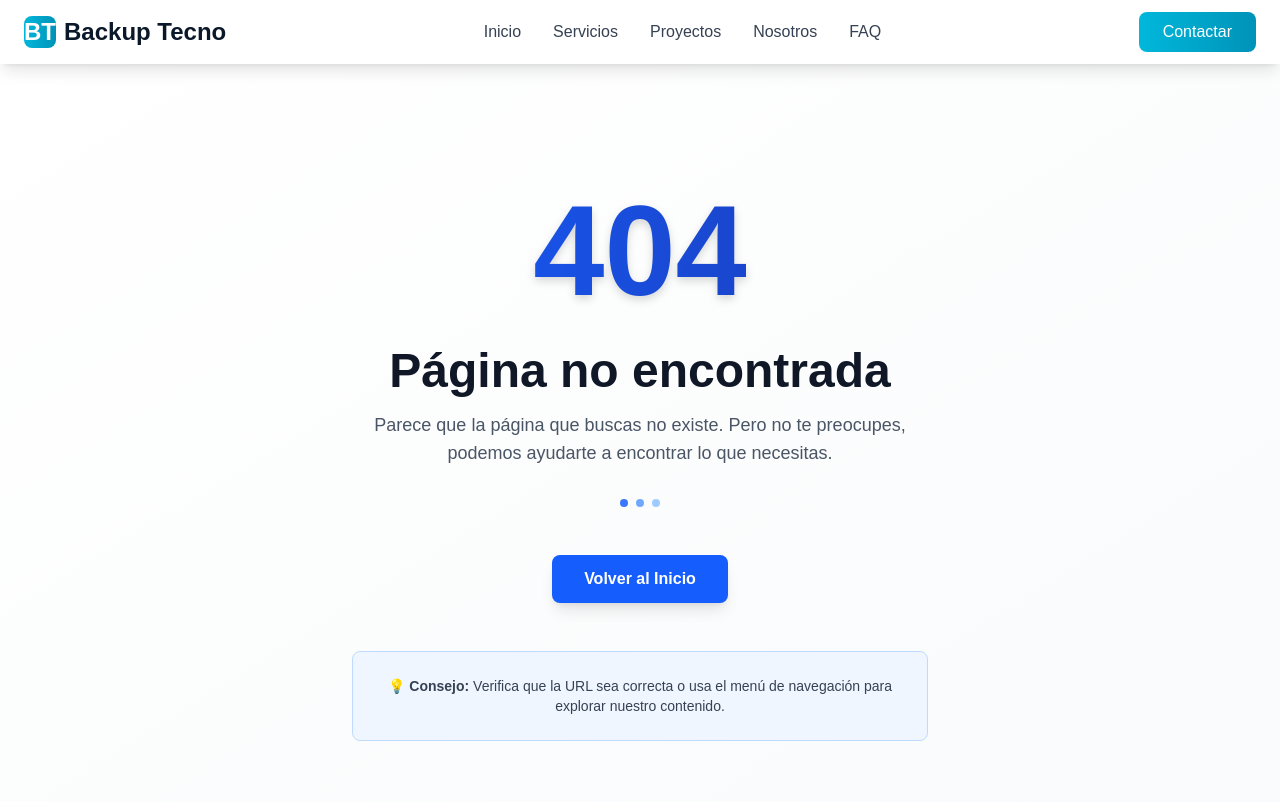
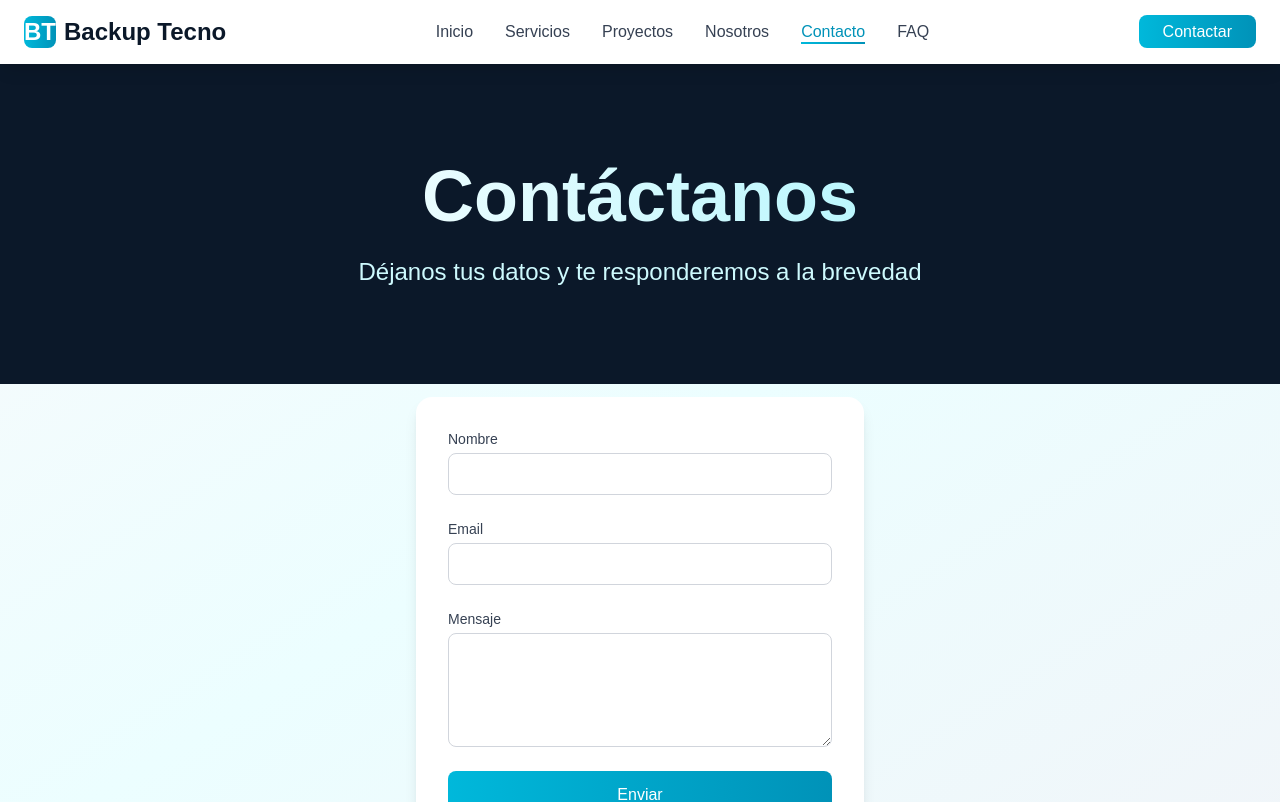
Before and after one commit to JPGenaro/BackupTecno, a Next.js app in the folder frontend/: page /contacto in a window 1280 px wide. Before the commit this address had no page. Shown: the top 802 px of the page. Built offline with nearby package versions, Linux system fonts and the light colour scheme.

Commit message:
Subo contacto

```diff
--- a/frontend/package.json
+++ b/frontend/package.json
@@ -10,12 +10,14 @@
   },
   "dependencies": {
     "next": "16.1.6",
+    "nodemailer": "^8.0.1",
     "react": "19.2.3",
     "react-dom": "19.2.3"
   },
   "devDependencies": {
     "@tailwindcss/postcss": "^4",
     "@types/node": "^20",
+    "@types/nodemailer": "^7.0.11",
     "@types/react": "^19",
     "@types/react-dom": "^19",
     "eslint": "^9",
--- /dev/null
+++ b/frontend/src/app/api/contact/route.ts
@@ -0,0 +1,34 @@
+'use server';
+
+import type { NextRequest } from 'next/server';
+import nodemailer from 'nodemailer';
+
+export async function POST(request: NextRequest) {
+  try {
+    const data = await request.json();
+    const { name, email, message } = data;
+
+    // transporter using Gmail SMTP and environment variables
+    const transporter = nodemailer.createTransport({
+      service: 'gmail',
+      auth: {
+        user: process.env.GMAIL_USER,
+        pass: process.env.GMAIL_PASS,
+      },
+    });
+
+    const mailOptions = {
+      from: process.env.GMAIL_USER,
+      to: process.env.GMAIL_USER, // send to self
+      subject: `Nuevo lead: ${name}`,
+      text: `Nombre: ${name}\nEmail: ${email}\nMensaje: ${message}`,
+    };
+
+    await transporter.sendMail(mailOptions);
+
+    return new Response(JSON.stringify({ success: true }), { status: 200 });
+  } catch (error: any) {
+    console.error('Error sending email', error);
+    return new Response(JSON.stringify({ success: false, error: error.message }), { status: 500 });
+  }
+}
--- /dev/null
+++ b/frontend/src/app/contacto/page.tsx
@@ -0,0 +1,95 @@
+'use client';
+
+import { useState } from 'react';
+
+export default function ContactoPage() {
+  const [form, setForm] = useState({ name: '', email: '', message: '' });
+  const [status, setStatus] = useState<'idle'|'sending'|'success'|'error'>('idle');
+
+  const handleChange = (e: React.ChangeEvent<HTMLInputElement | HTMLTextAreaElement>) => {
+    setForm({ ...form, [e.target.name]: e.target.value });
+  };
+
+  const handleSubmit = async (e: React.FormEvent) => {
+    e.preventDefault();
+    setStatus('sending');
+    try {
+      const res = await fetch('/api/contact', {
+        method: 'POST',
+        headers: { 'Content-Type': 'application/json' },
+        body: JSON.stringify(form),
+      });
+      if (res.ok) {
+        setStatus('success');
+        setForm({ name: '', email: '', message: '' });
+      } else {
+        setStatus('error');
+      }
+    } catch (err) {
+      console.error(err);
+      setStatus('error');
+    }
+  };
+
+  return (
+    <div className="min-h-screen bg-gradient-to-br from-slate-50 via-cyan-50 to-slate-100 flex flex-col">
+      <section className="relative overflow-hidden bg-[#0B1829] text-white">
+        <div className="absolute inset-0 bg-circuit-pattern opacity-5"></div>
+        <div className="relative max-w-4xl mx-auto px-6 py-24 text-center">
+          <h1 className="text-5xl md:text-7xl font-bold mb-6 bg-clip-text text-transparent bg-gradient-to-r from-white to-cyan-200">
+            Contáctanos
+          </h1>
+          <p className="text-xl md:text-2xl text-cyan-100">
+            Déjanos tus datos y te responderemos a la brevedad
+          </p>
+        </div>
+      </section>
+
+      <main className="flex-1 flex items-center justify-center">
+        <form onSubmit={handleSubmit} className="w-full max-w-md bg-white rounded-2xl shadow-lg p-8 space-y-6">
+          <div>
+            <label className="block text-sm font-medium text-gray-700">Nombre</label>
+            <input
+              name="name"
+              value={form.name}
+              onChange={handleChange}
+              required
+              className="mt-1 block w-full px-4 py-2 border border-gray-300 rounded-lg focus:ring-cyan-500 focus:border-cyan-500"
+            />
+          </div>
+          <div>
+            <label className="block text-sm font-medium text-gray-700">Email</label>
+            <input
+              type="email"
+              name="email"
+              value={form.email}
+              onChange={handleChange}
+              required
+              className="mt-1 block w-full px-4 py-2 border border-gray-300 rounded-lg focus:ring-cyan-500 focus:border-cyan-500"
+            />
+          </div>
+          <div>
+            <label className="block text-sm font-medium text-gray-700">Mensaje</label>
+            <textarea
+              name="message"
+              value={form.message}
+              onChange={handleChange}
+              required
+              rows={4}
+              className="mt-1 block w-full px-4 py-2 border border-gray-300 rounded-lg focus:ring-cyan-500 focus:border-cyan-500"
+            />
+          </div>
+          <button
+            type="submit"
+            disabled={status === 'sending'}
+            className="w-full py-3 bg-gradient-to-r from-cyan-500 to-cyan-600 text-white rounded-lg font-medium hover:from-cyan-600 hover:to-cyan-700 transition-all duration-300 disabled:opacity-50"
+          >
+            {status === 'sending' ? 'Enviando...' : 'Enviar'}
+          </button>
+          {status === 'success' && <p className="text-green-600 text-center">¡Mensaje enviado!</p>}
+          {status === 'error' && <p className="text-red-600 text-center">Error al enviar, inténtalo más tarde.</p>}
+        </form>
+      </main>
+    </div>
+  );
+}
--- a/frontend/src/app/nosotros/page.tsx
+++ b/frontend/src/app/nosotros/page.tsx
@@ -246,9 +246,9 @@ export default function NosotrosPage() {
               <p className="text-xl text-cyan-100 mb-8 max-w-2xl mx-auto">
                 Transformemos tu idea en una aplicación web excepcional. Hablemos de código.
               </p>
-              <button className="bg-gradient-to-r from-cyan-400 to-cyan-500 text-[#0B1829] px-10 py-4 rounded-full font-bold text-lg hover:from-cyan-300 hover:to-cyan-400 transition-all duration-300 transform hover:scale-105 shadow-lg hover:shadow-2xl">
+              <a href="/contacto" className="bg-gradient-to-r from-cyan-400 to-cyan-500 text-[#0B1829] px-10 py-4 rounded-full font-bold text-lg hover:from-cyan-300 hover:to-cyan-400 transition-all duration-300 transform hover:scale-105 shadow-lg hover:shadow-2xl">
                 Contáctanos
-              </button>
+              </a>
             </div>
           </div>
         </div>
--- a/frontend/src/app/page.tsx
+++ b/frontend/src/app/page.tsx
@@ -133,9 +133,9 @@ export default function Home() {
               <p className="text-cyan-100 mb-6 text-lg">
                 Nuestro equipo de desarrolladores está listo para convertir tu idea en realidad
               </p>
-              <button className="bg-gradient-to-r from-cyan-400 to-cyan-500 text-[#0B1829] px-8 py-3 rounded-full font-bold text-lg hover:from-cyan-300 hover:to-cyan-400 transition-all duration-300 transform hover:scale-105 shadow-lg hover:shadow-2xl">
+              <a href="/contacto" className="bg-gradient-to-r from-cyan-400 to-cyan-500 text-[#0B1829] px-8 py-3 rounded-full font-bold text-lg hover:from-cyan-300 hover:to-cyan-400 transition-all duration-300 transform hover:scale-105 shadow-lg hover:shadow-2xl">
                 Hablemos de tu Proyecto
-              </button>
+              </a>
             </div>
           </div>
         </section>
--- a/frontend/src/app/proyectos/page.tsx
+++ b/frontend/src/app/proyectos/page.tsx
@@ -187,9 +187,9 @@ export default function ProyectosPage() {
               Cuéntanos tu idea y te ayudaremos a convertirla en una realidad. Tenemos experiencia en proyectos de cualquier escala y complejidad.
             </p>
             <div className="flex flex-col sm:flex-row gap-4 justify-center">
-              <button className="bg-gradient-to-r from-cyan-400 to-cyan-500 text-[#0B1829] px-8 py-4 rounded-full font-bold text-lg hover:from-cyan-300 hover:to-cyan-400 transition-all duration-300 transform hover:scale-105 shadow-lg hover:shadow-2xl">
+              <a href="/contacto" className="bg-gradient-to-r from-cyan-400 to-cyan-500 text-[#0B1829] px-8 py-4 rounded-full font-bold text-lg hover:from-cyan-300 hover:to-cyan-400 transition-all duration-300 transform hover:scale-105 shadow-lg hover:shadow-2xl">
                 Iniciar Proyecto
-              </button>
+              </a>
               <button className="border-2 border-cyan-400 text-cyan-100 px-8 py-4 rounded-full font-bold text-lg hover:bg-cyan-400/10 transition-all duration-300">
                 Ver Más Proyectos
               </button>
--- a/frontend/src/components/NavBar.tsx
+++ b/frontend/src/components/NavBar.tsx
@@ -13,6 +13,7 @@ export default function Navbar() {
     { href: '/servicios', label: 'Servicios' },
     { href: '/proyectos', label: 'Proyectos' },
     { href: '/nosotros', label: 'Nosotros' },
+    { href: '/contacto', label: 'Contacto' },
     { href: '/#faq', label: 'FAQ' },
   ];
 
@@ -71,9 +72,9 @@ export default function Navbar() {
 
           {/* CTA Button Desktop */}
           <div className="hidden md:block">
-            <button className="px-6 py-2 bg-gradient-to-r from-cyan-500 to-cyan-600 text-white rounded-lg font-medium hover:shadow-lg hover:shadow-cyan-500/30 transition-all duration-300 transform hover:scale-105">
+            <Link href="/contacto" className="px-6 py-2 bg-gradient-to-r from-cyan-500 to-cyan-600 text-white rounded-lg font-medium hover:shadow-lg hover:shadow-cyan-500/30 transition-all duration-300 transform hover:scale-105">
               Contactar
-            </button>
+            </Link>
           </div>
 
           {/* Mobile Menu Button */}
@@ -118,9 +119,9 @@ export default function Navbar() {
                   {link.label}
                 </Link>
               ))}
-              <button className="w-full mt-4 px-4 py-2 bg-gradient-to-r from-cyan-500 to-cyan-600 text-white rounded-lg font-medium hover:shadow-lg hover:shadow-cyan-500/30 transition-all duration-300">
+              <Link href="/contacto" className="w-full mt-4 px-4 py-2 bg-gradient-to-r from-cyan-500 to-cyan-600 text-white rounded-lg font-medium hover:shadow-lg hover:shadow-cyan-500/30 transition-all duration-300">
                 Contactar
-              </button>
+              </Link>
             </div>
           </div>
         )}
```
Also changed, not shown: 2 other files (tests, documents, lock files or other folders).
